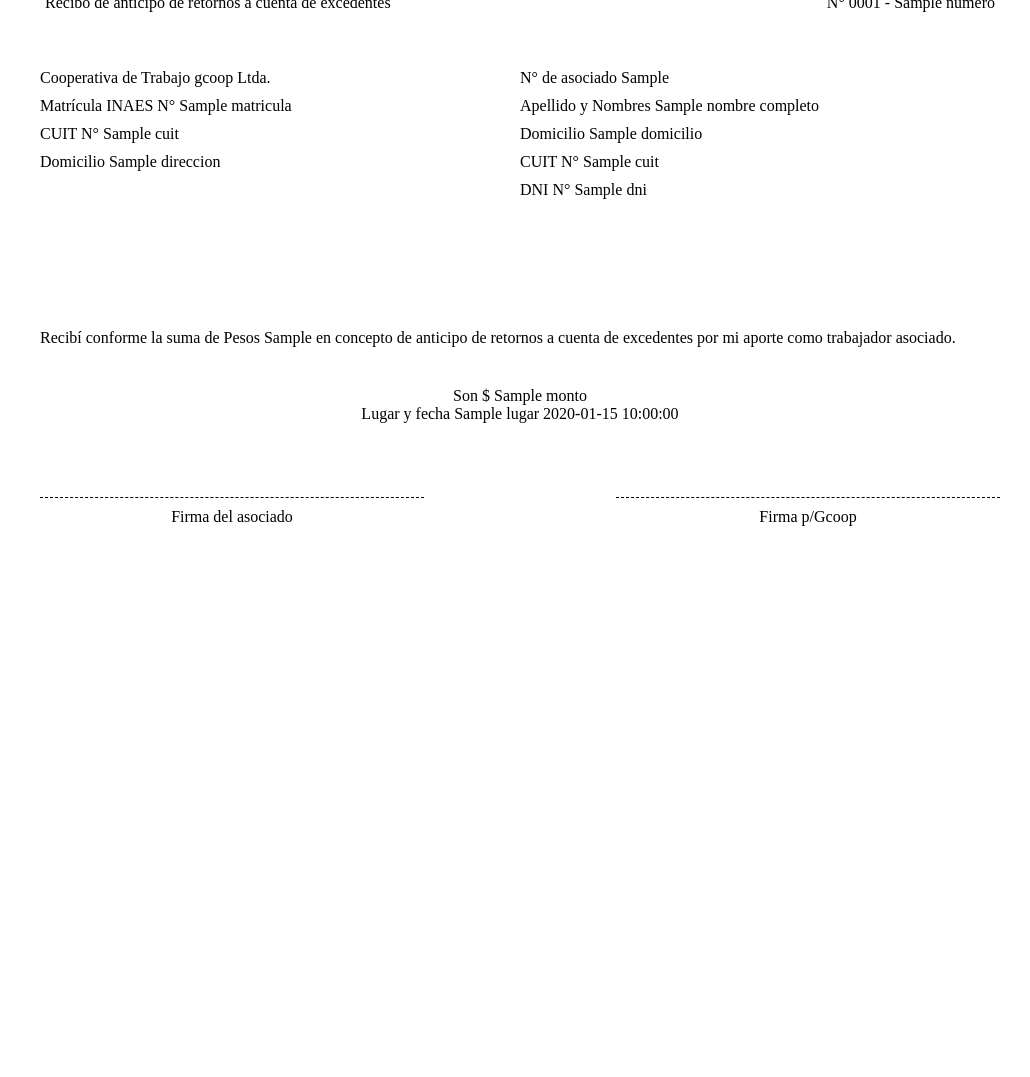
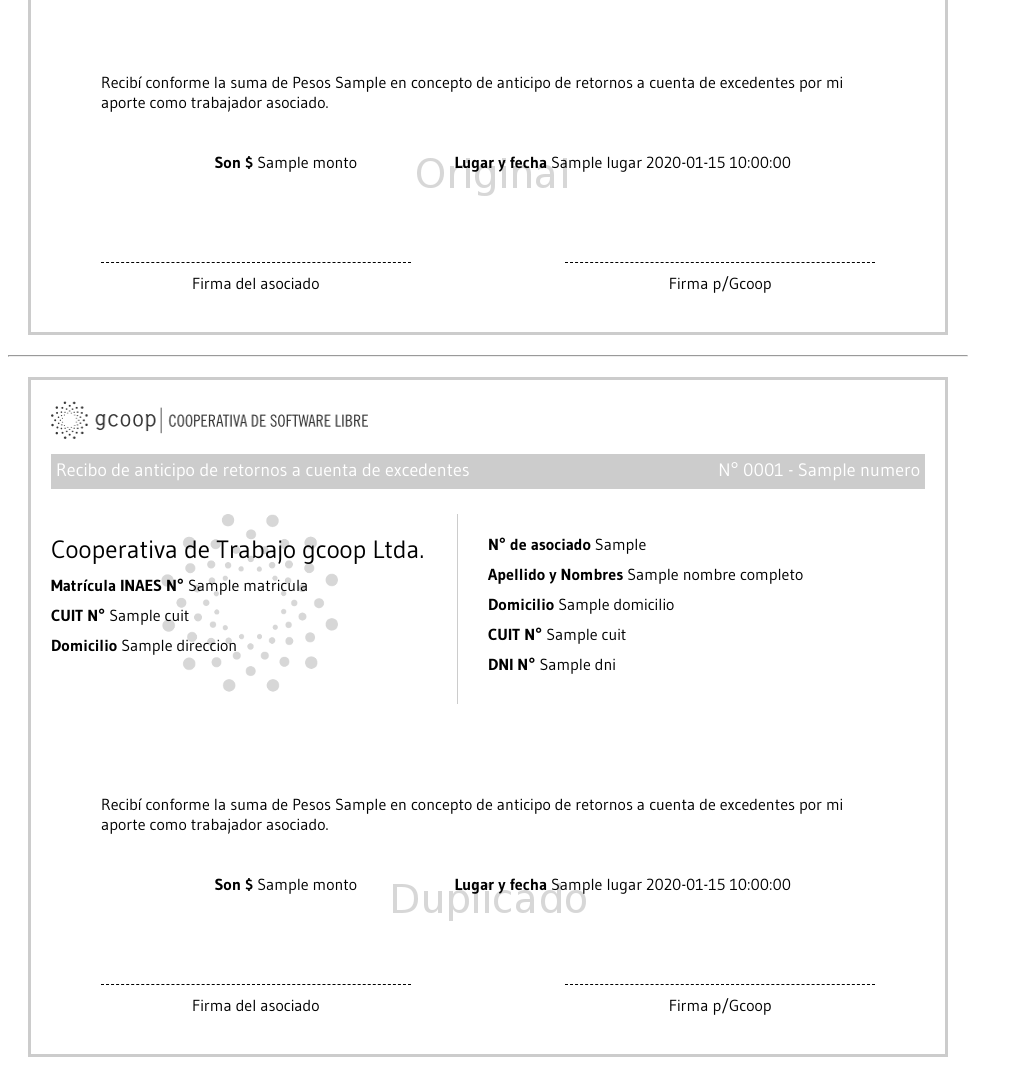
Before and after one commit to gcoop-libre/RecibosCoop, a Flask app: template templates/recibo.html in a window 1280 px wide. Shown: the part 365-1442 px from the top of the page, without its empty margins (0-1030 px from the left). Before the commit the page ends 891 px from the top, so only its background shows below. Run offline with Flask 2, Linux system fonts and the light colour scheme; the template is opened without the code that fills it: most values are stand-ins (such as "Sample title", 1, 10 or a date in 2020); parts of the project's set-up code (start-up, migrations or seed data) failed here and were passed over.

Commit message:
Actualizo generacion de recibos

```diff
--- a/app.py
+++ b/app.py
@@ -55,7 +55,7 @@
     pass
 
 @app.route("/to_pdf")
-@to_pdf(duplicate=True)
+@to_pdf()
 def recibo():
     return render_template("recibo.html")
 
@@ -72,4 +72,4 @@
     admin.register(models.Retiro)
     admin.register(models.Socio)
     admin.setup()
-    app.run()
+    app.run(processes=2)
--- a/static/style.css
+++ b/static/style.css
@@ -3,7 +3,11 @@
 
 body {
 	width: 960px;
-	margin: 20px;
+/*	margin: 20px;*/
+/*	padding: 20px;*/
+}
+
+.container {
 	padding: 20px;
 }
 
@@ -61,7 +65,7 @@
 
 #firma {
 	clear: both;
-
+}
 
 #firma {
 	clear: both;
@@ -112,12 +116,24 @@
 
 
 body {
-	font-family: 'Gudea', sans-serif;';
+	font-family: 'Gudea', sans-serif;
 	font-size: 16px;
-	border: 3px solid #ccc;
+/*	border: 3px solid #ccc;*/
 }
 
+.contenedor {
+	border: 3px solid #ccc;
+	margin: 20px;
+	padding: 20px;
+}
 
+#original #firma{
+	background: url("original.png") no-repeat scroll 50% 50% transparent;
+}
+
+#duplicado #firma{
+	background: url("duplicado.png") no-repeat scroll 50% 50% transparent;
+}
 
 #recibo {
 	background: #ccc;
--- a/templates/recibo.html
+++ b/templates/recibo.html
@@ -4,66 +4,17 @@
 <meta charset="utf-8" />
 <title>Recibo de Anticipo</title>
 
-<link rel="stylesheet" href="../static/style.css" type="text/css" />
+<link rel="stylesheet" href="{{ url_for('static', filename='style.css', _external=true) }}" type="text/css" />
 <link href='http://fonts.googleapis.com/css?family=Gudea:400,700,400italic&subset=latin,latin-ext' rel='stylesheet' type='text/css'>
 
 <body>
-
-
-	<div id="encabezado">
-		<div class="logo">
-		<img src='gcoop.png'>
-		</div>
-
-		<div id="recibo">
-			<div class="recibo-left">
-			Recibo de anticipo de retornos a cuenta de excedentes
-
-			</div>
-			<div class="recibo-right">
-			N° 0001 - {{numero}}
-			</div>
-		</div>
-	</div> <!-- cierra #encabezado -->
-
-	<div id="datos">
-
-	<div id="datos-gcoop">
-		<div class="nombre-cooperativa">Cooperativa de Trabajo gcoop Ltda.</div>
-		<div class="matricula-cooperativa"><label>Matrícula INAES N°</label> {{matricula}}</div>
-		<div class="cuit-cooperativa"><label>CUIT N°</label> {{cuit}}</div>
-		<div class="domicilio-cooperativa"><label>Domicilio</label> {{direccion}}</div>
-
-	</div>
-
-
-
-	<div id="datos-asociado">
-		<div class="numero-asociado"><label>N° de asociado</label> {{numero_asociado}}</div>
-		<div class="nombre-asociado"><label>Apellido y Nombres</label> {{nombre_completo}}</div>
-		<div class="domicilio-asociado"><label>Domicilio</label> {{domicilio}}</div>
-		<div class="cuit-asociado"><label>CUIT N°</label> {{cuit}}</div>
-		<div class="dni-asociado"><label>DNI N°</label> {{dni}}</div>
-
-	</div>
-
+<div class='contenedor' id='original'>
+    {% include 'recibo_base.html' %}
 </div>
-<div id="firma">
-<!-- <p class="linea-punteada">&#8226; &#8226; &#8226; &#8226; &#8226; &#8226; &#8226; &#8226; &#8226; &#8226; &#8226; &#8226; &#8226; &#8226; &#8226; &#8226; &#8226; &#8226; &#8226; &#8226; &#8226; &#8226; &#8226; &#8226; &#8226; &#8226; &#8226; &#8226; &#8226; &#8226; &#8226; &#8226; &#8226; &#8226; &#8226; &#8226; &#8226; &#8226; &#8226; &#8226; &#8226; &#8226; &#8226; &#8226; &#8226; &#8226; &#8226; &#8226; &#8226; &#8226; &#8226; &#8226; &#8226; &#8226; &#8226; &#8226; &#8226; &#8226; &#8226; &#8226; &#8226; &#8226; &#8226; &#8226; &#8226; &#8226; &#8226; &#8226; &#8226; &#8226; &#8226; &#8226; &#8226; &#8226; &#8226; &#8226; &#8226; &#8226; &#8226; &#8226; &#8226; &#8226; &#8226; &#8226; &#8226; &#8226; &#8226; &#8226; &#8226; &#8226; &#8226; &#8226; &#8226; &#8226; &#8226; &#8226; &#8226; &#8226; &#8226;</p> -->
-<p>Recibí conforme la suma de Pesos {{monto_como_cadena}} en concepto de anticipo de retornos a cuenta de excedentes por mi aporte como trabajador asociado.</p>
-
-<div id="monto-fecha">
-<div class="monto"><label>Son $</label> {{monto}}</div>
-<div class="lugar-fecha"><label>Lugar y fecha</label> {{lugar}} {{fecha}}</div>
+<hr/>
+<div class='contenedor' id='duplicado'>
+    {% include 'recibo_base.html' %}
 </div>
 
-<div id="firmas">
-<div class="firma-asociado">
-Firma del asociado
-</div>
-<div class="firma-gcoop">
-Firma p/Gcoop
-</div>
-</div>
 </body>
 </html>
--- /dev/null
+++ b/templates/recibo_base.html
@@ -0,0 +1,60 @@
+<div id="encabezado">
+    <div class="logo">
+        <img src="{{ url_for('static', filename='gcoop.png', _external=true) }}">
+    </div>
+
+    <div id="recibo">
+        <div class="recibo-left">
+            Recibo de anticipo de retornos a cuenta de excedentes
+        </div>
+        <div class="recibo-right">
+            N° 0001 - {{numero}}
+        </div>
+    </div>
+</div> <!-- cierra #encabezado -->
+
+<div id="datos">
+
+    <div id="datos-gcoop">
+        <div class="nombre-cooperativa">Cooperativa de Trabajo gcoop Ltda.</div>
+        <div class="matricula-cooperativa">
+            <label>Matrícula INAES N°</label> {{matricula}}
+        </div>
+        <div class="cuit-cooperativa">
+            <label>CUIT N°</label> {{cuit}}</div>
+        <div class="domicilio-cooperativa">
+            <label>Domicilio</label> {{direccion}}
+        </div>
+
+    </div>
+
+    <div id="datos-asociado">
+        <div class="numero-asociado"><label>N° de asociado</label> {{numero_asociado}}</div>
+        <div class="nombre-asociado"><label>Apellido y Nombres</label> {{nombre_completo}}</div>
+        <div class="domicilio-asociado"><label>Domicilio</label> {{domicilio}}</div>
+        <div class="cuit-asociado"><label>CUIT N°</label> {{cuit}}</div>
+        <div class="dni-asociado"><label>DNI N°</label> {{dni}}</div>
+
+    </div>
+
+</div>
+
+<div id="firma">
+<!-- <p class="linea-punteada">&#8226; &#8226; &#8226; &#8226; &#8226; &#8226; &#8226; &#8226; &#8226; &#8226; &#8226; &#8226; &#8226; &#8226; &#8226; &#8226; &#8226; &#8226; &#8226; &#8226; &#8226; &#8226; &#8226; &#8226; &#8226; &#8226; &#8226; &#8226; &#8226; &#8226; &#8226; &#8226; &#8226; &#8226; &#8226; &#8226; &#8226; &#8226; &#8226; &#8226; &#8226; &#8226; &#8226; &#8226; &#8226; &#8226; &#8226; &#8226; &#8226; &#8226; &#8226; &#8226; &#8226; &#8226; &#8226; &#8226; &#8226; &#8226; &#8226; &#8226; &#8226; &#8226; &#8226; &#8226; &#8226; &#8226; &#8226; &#8226; &#8226; &#8226; &#8226; &#8226; &#8226; &#8226; &#8226; &#8226; &#8226; &#8226; &#8226; &#8226; &#8226; &#8226; &#8226; &#8226; &#8226; &#8226; &#8226; &#8226; &#8226; &#8226; &#8226; &#8226; &#8226; &#8226; &#8226; &#8226; &#8226; &#8226; &#8226;</p> -->
+    <p>Recibí conforme la suma de Pesos {{monto_como_cadena}} en concepto de anticipo de retornos a cuenta de excedentes por mi aporte como trabajador asociado.</p>
+
+    <div id="monto-fecha">
+    <div class="monto"><label>Son $</label> {{monto}}</div>
+    <div class="lugar-fecha"><label>Lugar y fecha</label> {{lugar}} {{fecha}}</div>
+</div>
+
+<div id="firmas">
+    <div class="firma-asociado">
+        Firma del asociado
+    </div>
+    <div class="firma-gcoop">
+        Firma p/Gcoop
+    </div>
+</div>
+
+</div>
```
Also changed, not shown: static/duplicado.png (added), static/original.png (added).
